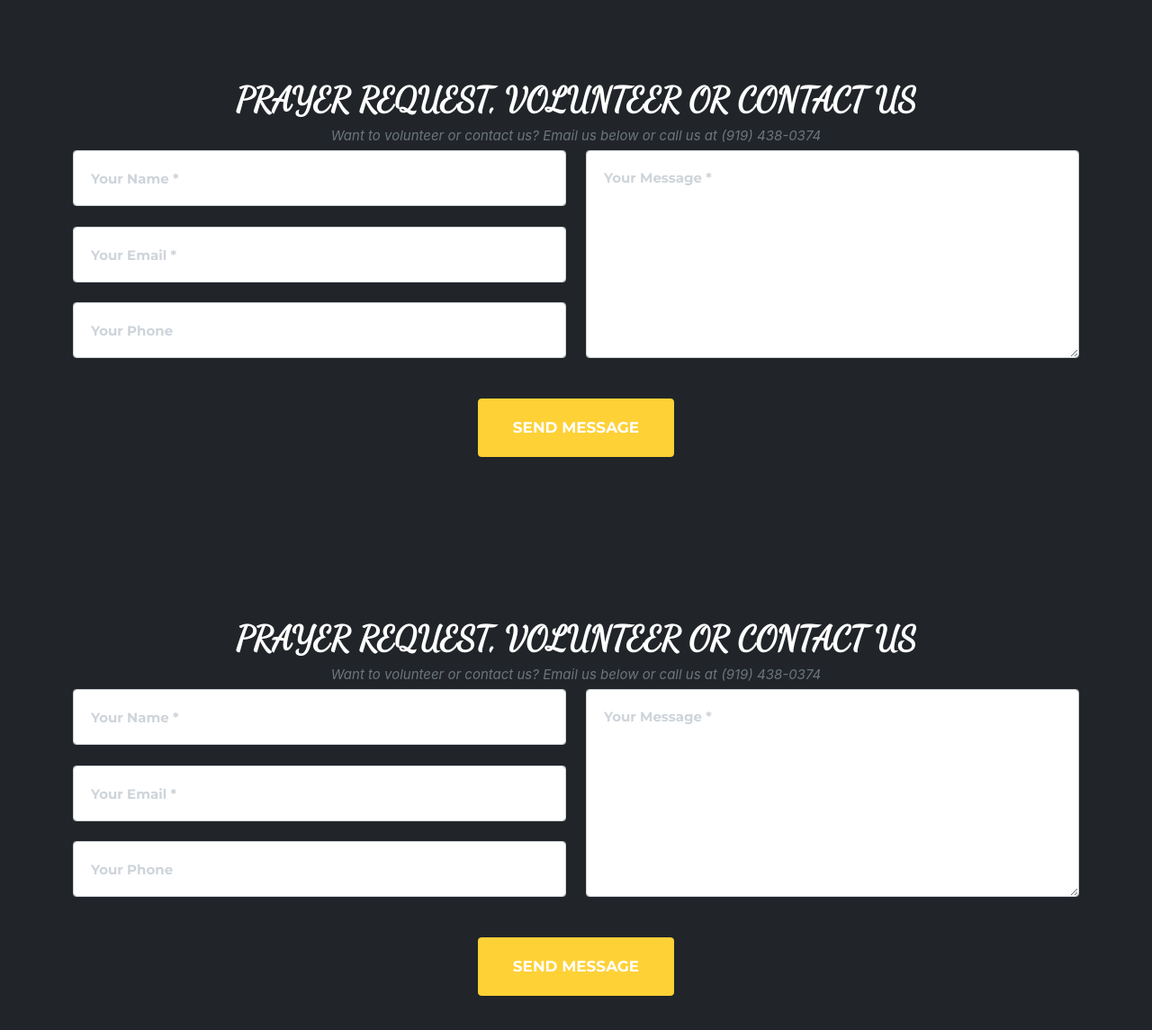
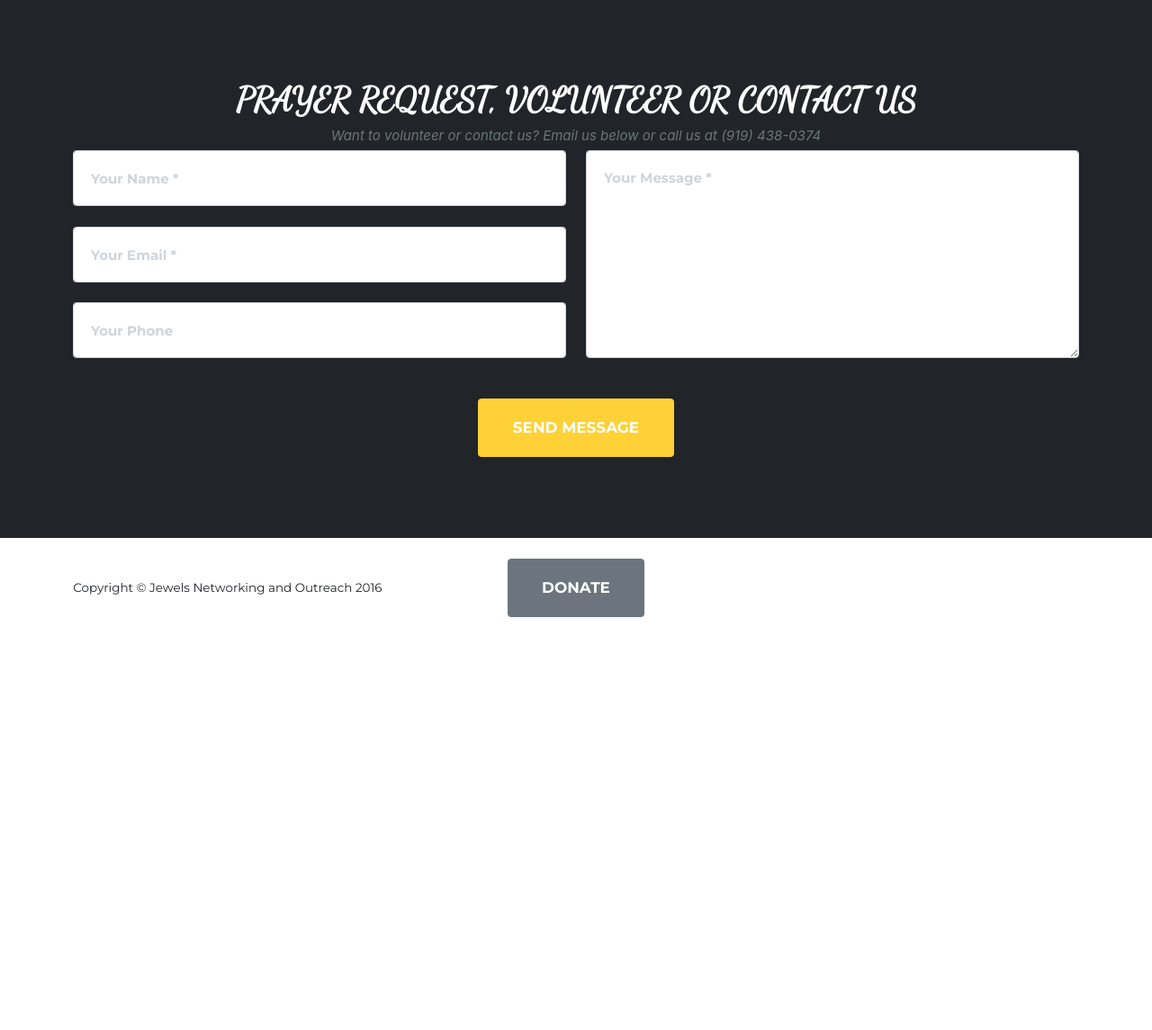
Before and after one commit to lamanaml/jewelsoutreach, a PHP site: page / in a window 1280 px wide. Shown: the part 5355-6500 px from the top of the page at 90% size. After the commit the page ends 6041 px from the top, so only its background shows below. Run offline with PHP 8.4, Linux system fonts and the light colour scheme; some libraries are stand-ins or nearby versions; some web fonts are replaced.

Commit message:
updated ministries

```diff
--- a/index.php
+++ b/index.php
@@ -288,43 +288,7 @@
                 </div>
             </div>
         </div>
-        <!-- Contact-->
-        <section class="page-section" id="contact">
-            <div class="container">
-                <div class="text-center">
-                    <h2 class="section-heading text-uppercase">Prayer Request, Volunteer or Contact Us</h2>
-                    <h3 class="section-subheading text-muted">Want to volunteer or contact us?  Email us below or call us at (919) 438-0374</h3>
-                </div>
-                <form id="contactForm" name="sentMessage" novalidate="novalidate">
-                    <div class="row align-items-stretch mb-5">
-                        <div class="col-md-6">
-                            <div class="form-group">
-                                <input class="form-control" id="name" type="text" placeholder="Your Name *" required="required" data-validation-required-message="Please enter your name." />
-                                <p class="help-block text-danger"></p>
-                            </div>
-                            <div class="form-group">
-                                <input class="form-control" id="email" type="email" placeholder="Your Email *" required="required" data-validation-required-message="Please enter your email address." />
-                                <p class="help-block text-danger"></p>
-                            </div>
-                            <div class="form-group mb-md-0">
-                                <input class="form-control" id="phone" type="tel" placeholder="Your Phone "  data-validation-required-message="Please enter your phone number." />
-                                <p class="help-block text-danger"></p>
-                            </div>
-                        </div>
-                        <div class="col-md-6">
-                            <div class="form-group form-group-textarea mb-md-0">
-                                <textarea class="form-control" id="message" placeholder="Your Message *" required="required" data-validation-required-message="Please enter a message."></textarea>
-                                <p class="help-block text-danger"></p>
-                            </div>
-                        </div>
-                    </div>
-                    <div class="text-center">
-                        <div id="success"></div>
-                        <button class="btn btn-primary btn-xl text-uppercase" id="sendMessageButton" type="submit">Send Message</button>
-                    </div>
-                </form>
-            </div>
-        </section>
+
         <!-- Footer-->
                <?php
             include 'includes/footer.php';
```
